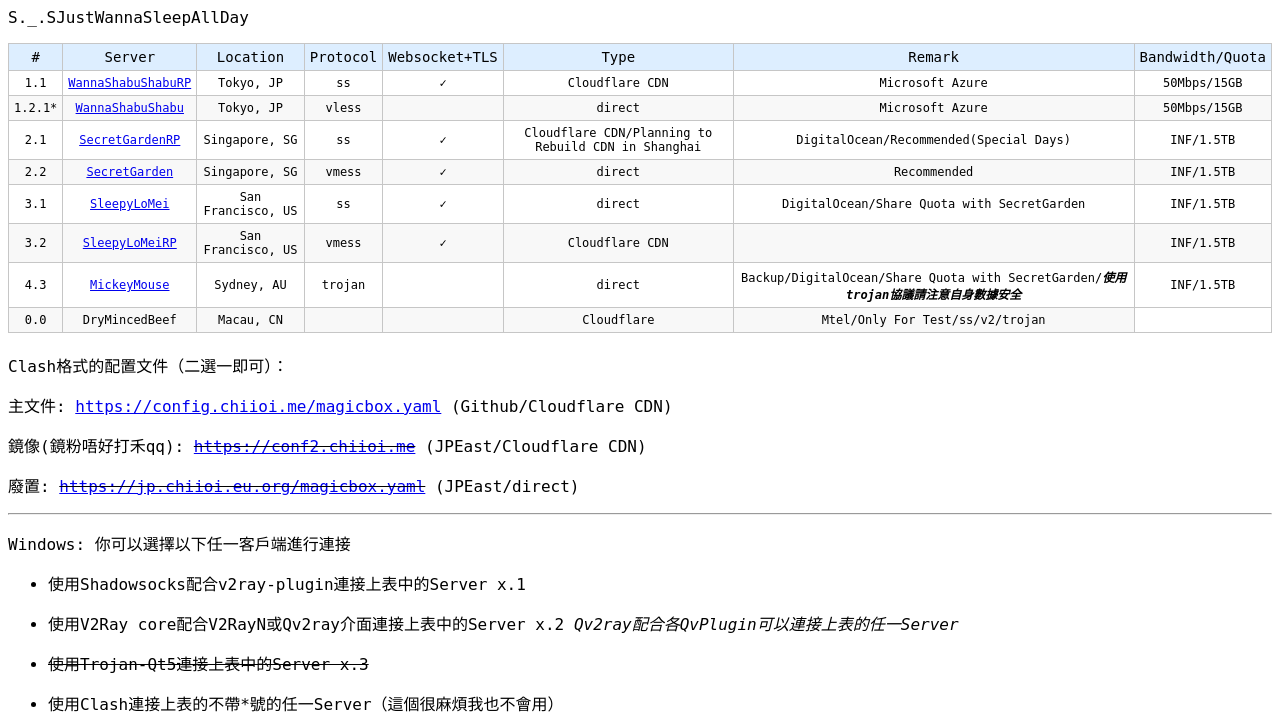
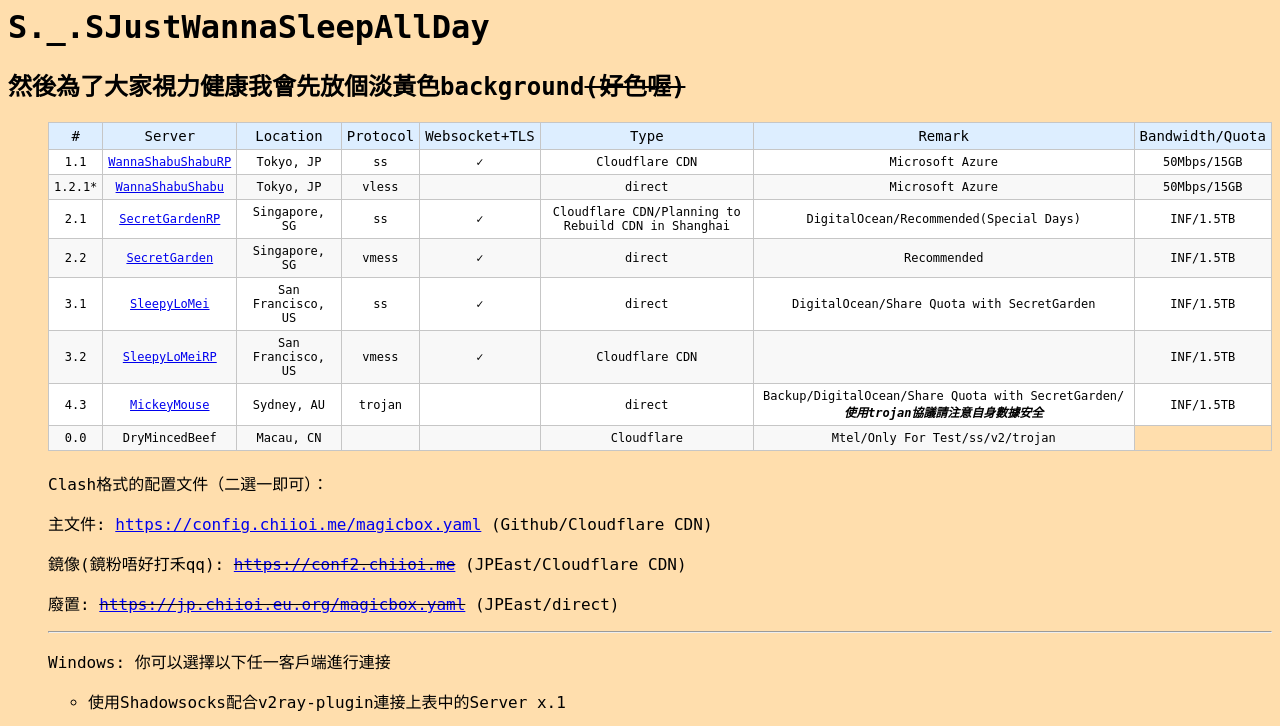
Before and after one commit to chiioi/DeepDarkPig.github.io, a plain HTML site: page index.html in a window 1280 px wide. Shown: the top 726 px of the page. Drawn offline with Linux system fonts and the light colour scheme.

Commit message:
Update index.html

```diff
--- a/index.html
+++ b/index.html
@@ -1,9 +1,11 @@
 <html>
-  <head>
-    S._.SJustWannaSleepAllDay
+  <head style="border:2px solid DodgerBlue;">
+    <h1>S._.SJustWannaSleepAllDay</h1>
+    <h2>然後為了大家視力健康我會先放個淡黃色background<strike>(好色喔)</strike></h2>
     <link type="text/css" rel="stylesheet" href="main.css" />
   </head>
-  <body>
+  <body bgcolor="#FFDEAD">
+    <p><ul></p>
 <p><table class="qgg-table"></p>
 <p><thead></p>
 <p><tr></p>
```
